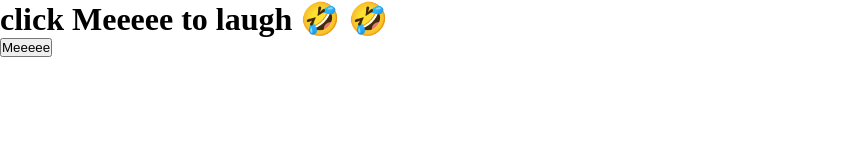
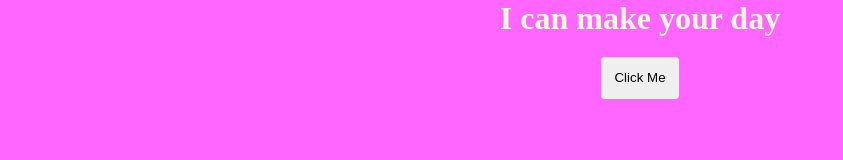
Before and after one commit to LENI4C/api-fun, a plain HTML site: page index.html in a window 1280 px wide. Shown: the whole page, without its empty margins (0-843 px from the left). Drawn offline with Linux system fonts and the light colour scheme.

Commit message:
light styling applied

```diff
--- a/index.html
+++ b/index.html
@@ -7,8 +7,10 @@
     <title>API</title>
 </head>
 <body>
-    <h1> click Meeeee to laugh 🤣 🤣 </h1>
-    <button class="me"> Meeeee</button>
+    <div class="center">
+        <h1> I can make your day </h1>
+        <button class="me">Click Me</button>
+    </div>
     <script src="script.js"></script>
 </body>
 </html>
--- a/main.css
+++ b/main.css
@@ -2,3 +2,27 @@
     margin: 0;
     padding: 0;
 }
+
+body {
+    background-color: rgba(255, 0, 255, 0.6);
+    color: beige;
+}
+
+.center {
+    text-align: center;
+}
+
+button {
+    border: none;
+    padding: 1em;
+    border-radius: .3em;
+    margin-top: 1.5em;
+}
+
+div:not(.center) {
+    background-color: rgba(255, 0, 255, 0.65);
+    padding: 1em;
+    max-width: 93vw;
+    margin: 1.5em auto;
+    border-radius: .5em;
+}
```
